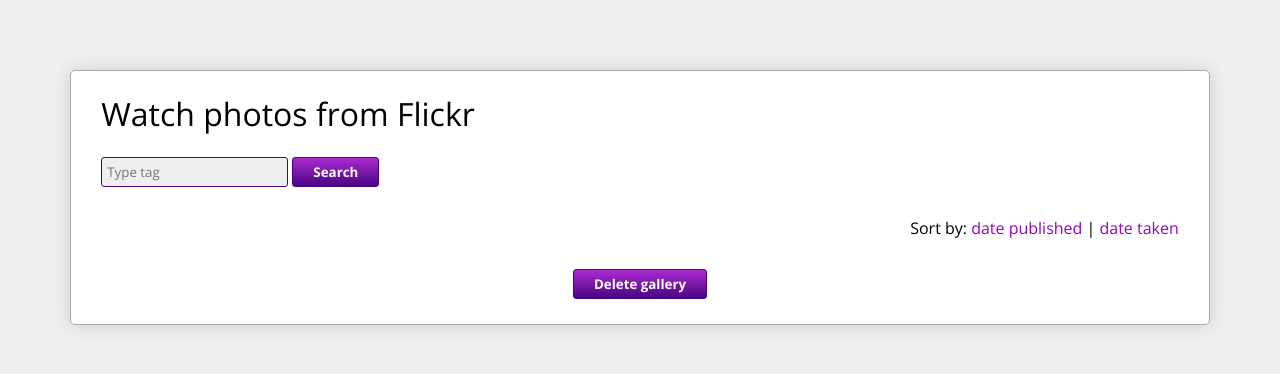
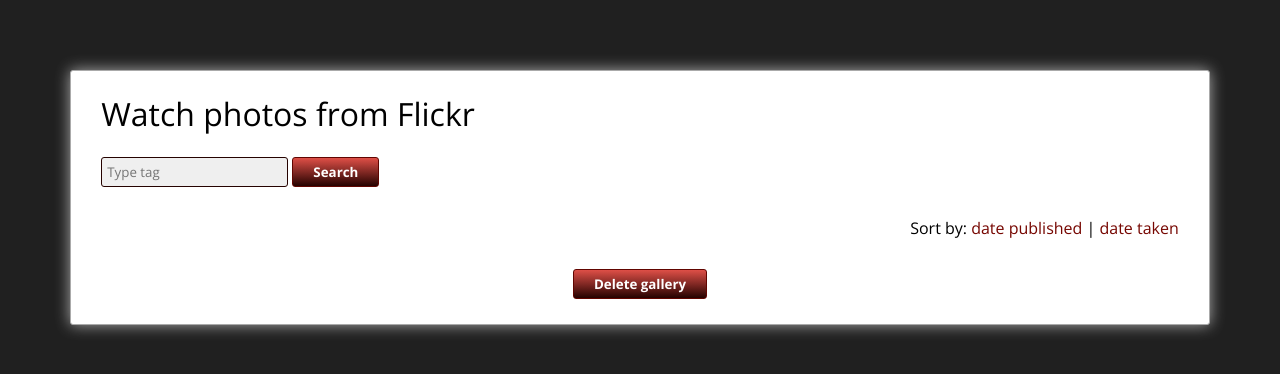
Before and after one commit to piotrmichal/flickr-gallery, a plain HTML site: page index.html in a window 1280 px wide. Both pictures are taken after typing "Sample" into the empty fields and a click on the button "Search". Drawn offline with nearby package versions, Linux system fonts and the light colour scheme.

Commit message:
changed colour theme

```diff
--- a/css/style.css
+++ b/css/style.css
@@ -4,7 +4,7 @@
 }
 
 body {
-	background-color: #EFEFEF;
+	background-color: #202020;
 }
 
 header {
@@ -14,11 +14,11 @@
 .wrapper {
 	background-color: #FFF;
 	margin: 70px auto;
-	border-radius: 5px;
+	border-radius: 3px;
 	width: 90%;
 	max-width: 1200px;
 	border: 1px solid #AAA;
-	box-shadow: 0 0 15px #CCC;
+	box-shadow: 0 0 15px #AAA;
 }
 
 form {
@@ -27,23 +27,23 @@
 
 input[type='text'] {
 	border-radius: 3px;
-	background-color: #EfEFEF;
+	background-color: #EFEFEF;
 	padding: 5px;
-	border: 1px solid #480581;
+	border: 1px solid #250200;
 }
 
 button {
 	border-radius: 3px;
-	background-image: linear-gradient(#AC2AD1, #480581);
+	background-image: linear-gradient(#DE4F47, #250200);
 	color: #FFF;
 	font-weight: bold;
 	padding: 5px 20px;
-	border: 1px solid #480581;
+	border: 1px solid #610500;
 }
 
 button:hover {
 	cursor: pointer;
-	background-image: linear-gradient(#9D06C8, #270148);
+	background-image: linear-gradient(#C9322A, #0D0100);
 }
 
 .remove {
@@ -76,7 +76,7 @@
 }
 
 .card {
-	background-image: linear-gradient(#9D06C8, #270148);
+	background-color: #250200;
 	padding: 2px;
 	border-radius: 2px;
 	opacity: .8;
@@ -94,12 +94,12 @@
 }
 
 .gallery p a {
-	color: #9604BF;
+	color: #760600;
 	text-decoration: none;
 }
 
 .gallery p a:hover {
-	color: #480581;
+	color: #250200;
 	text-decoration: underline;
 }
 
```
